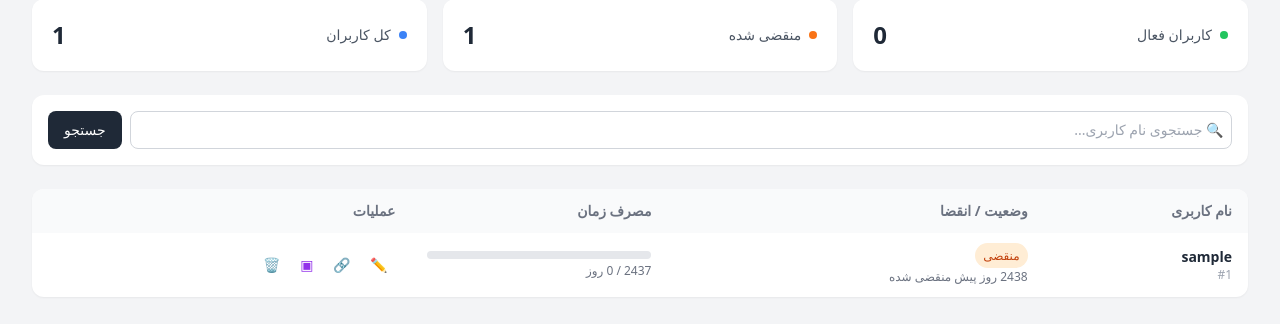
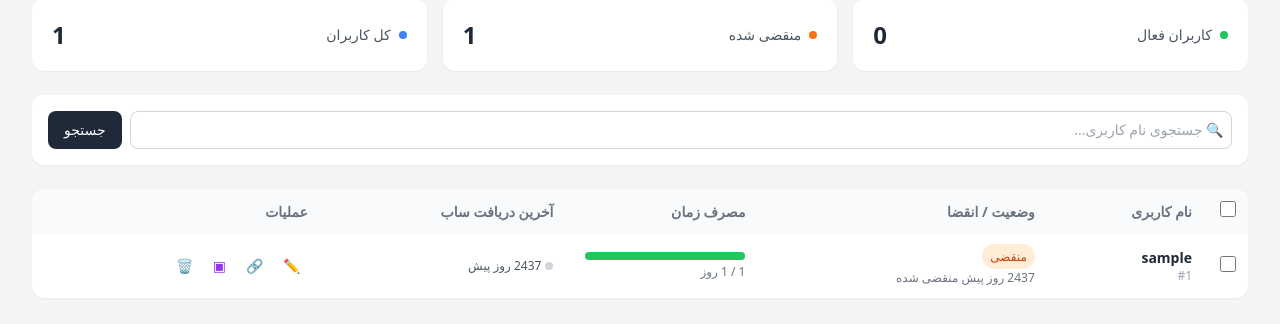
Before and after one commit to asd1asd00000/conf-to-sub, a FastAPI app: page /admin/users in a window 1280 px wide. Shown: the part 169-493 px from the top of the page. Run offline with FastAPI, Linux system fonts and the light colour scheme; tables that the repository leaves empty hold one stand-in row (values such as "Sample post"); some libraries are stand-ins or nearby versions.

Commit message:
Update users.html

```diff
--- a/app/templates/users.html
+++ b/app/templates/users.html
@@ -40,21 +40,18 @@
     <table class="w-full text-sm text-right">
         <thead class="bg-gray-50 text-gray-500">
             <tr>
+                <th class="px-3 py-3 w-10"><input type="checkbox" id="selectAll" onclick="toggleAll(this)" class="w-4 h-4"></th>
                 <th class="px-4 py-3">نام کاربری</th>
                 <th class="px-4 py-3">وضعیت / انقضا</th>
-                <th class="px-4 py-3 w-64">مصرف زمان</th>
+                <th class="px-4 py-3 w-48">مصرف زمان</th>
+                <th class="px-4 py-3">آخرین دریافت ساب</th>
                 <th class="px-4 py-3">عملیات</th>
             </tr>
         </thead>
         <tbody class="divide-y divide-gray-100">
         {% for user in users %}
-            {% set total_days = (user.expire_date - user.created_at).days %}
-            {% set used_days = (now - user.created_at).days %}
-            {% set percent = (used_days * 100) // total_days if total_days > 0 else 0 %}
-            {% if percent > 100 %}{% set percent = 100 %}{% endif %}
-            {% if percent < 0 %}{% set percent = 0 %}{% endif %}
-            {% set days_left = (user.expire_date - now).days %}
             <tr class="hover:bg-gray-50">
+                <td class="px-3 py-3"><input type="checkbox" class="userCheck w-4 h-4" value="{{ user.id }}" onclick="updateBulk()"></td>
                 <td class="px-4 py-3">
                     <div class="font-bold">{{ user.username }}</div>
                     <div class="text-xs text-gray-400">#{{ user.id }}</div>
@@ -62,30 +59,36 @@
                 <td class="px-4 py-3">
                     {% if not user.is_active %}
                         <span class="bg-gray-200 text-gray-700 px-2 py-1 rounded-full text-xs">غیرفعال</span>
-                    {% elif days_left >= 0 %}
+                    {% elif user.days_left >= 0 %}
                         <span class="bg-green-100 text-green-700 px-2 py-1 rounded-full text-xs">فعال</span>
                     {% else %}
                         <span class="bg-orange-100 text-orange-700 px-2 py-1 rounded-full text-xs">منقضی</span>
                     {% endif %}
-                    <div class="text-xs text-gray-500 mt-1">{% if days_left >= 0 %}{{ days_left }} روز مانده{% else %}{{ days_left * -1 }} روز پیش منقضی شده{% endif %}</div>
+                    <div class="text-xs text-gray-500 mt-1">{% if user.days_left >= 0 %}{{ user.days_left }} روز مانده{% else %}{{ user.days_left * -1 }} روز پیش منقضی شده{% endif %}</div>
                 </td>
                 <td class="px-4 py-3">
                     <div class="w-full bg-gray-200 rounded-full h-2">
-                        <div class="bg-green-500 h-2 rounded-full" style="width: {{ percent }}%"></div>
+                        <div class="bg-green-500 h-2 rounded-full" style="width: {{ user.percent }}%"></div>
                     </div>
-                    <div class="text-xs text-gray-500 mt-1">{{ used_days }} / {{ total_days }} روز</div>
+                    <div class="text-xs text-gray-500 mt-1">{{ user.used_days }} / {{ user.total_days }} روز</div>
+                </td>
+                <td class="px-4 py-3">
+                    <div class="flex items-center gap-1 text-xs">
+                        <span class="w-2 h-2 rounded-full {{ 'bg-green-500' if user.seen_recent else 'bg-gray-300' }}"></span>
+                        <span class="text-gray-600">{{ user.seen_txt }}</span>
+                    </div>
                 </td>
                 <td class="px-4 py-3">
                     <div class="flex items-center gap-1">
-                        <button title="ویرایش" onclick='openEditModal({{ user.id }}, "{{ user.username }}", {{ days_left if days_left > 0 else 0 }}, {{ "true" if user.is_active else "false" }})' class="p-2 rounded-lg hover:bg-blue-50 text-blue-600">✏️</button>
+                        <button title="ویرایش" onclick='openEditModal({{ user.id }}, "{{ user.username }}", {{ user.days_left if user.days_left > 0 else 0 }}, {{ "true" if user.is_active else "false" }})' class="p-2 rounded-lg hover:bg-blue-50 text-blue-600">✏️</button>
                         <button title="کپی لینک" onclick="copyText('{{ base_url }}/sub/{{ user.sub_uuid }}')" class="p-2 rounded-lg hover:bg-green-50 text-green-600">🔗</button>
-                        <button title="QR کد" onclick="showQR('{{ base_url }}/sub/{{ user.sub_uuid }}')" class="p-2 rounded-lg hover:bg-purple-50 text-purple-600">▣</button>
+                        <button title="QR کد" onclick="showQR({{ user.id }})" class="p-2 rounded-lg hover:bg-purple-50 text-purple-600">▣</button>
                         <button title="حذف" onclick="deleteUser({{ user.id }}, '{{ user.username }}')" class="p-2 rounded-lg hover:bg-red-50 text-red-600">🗑️</button>
                     </div>
                 </td>
             </tr>
         {% else %}
-            <tr><td colspan="4" class="px-4 py-10 text-center text-gray-400">کاربری یافت نشد.</td></tr>
+            <tr><td colspan="6" class="px-4 py-10 text-center text-gray-400">کاربری یافت نشد.</td></tr>
         {% endfor %}
         </tbody>
     </table>
@@ -94,32 +97,33 @@
 <!-- کارت‌های موبایل -->
 <div class="md:hidden space-y-3">
 {% for user in users %}
-    {% set total_days = (user.expire_date - user.created_at).days %}
-    {% set used_days = (now - user.created_at).days %}
-    {% set percent = (used_days * 100) // total_days if total_days > 0 else 0 %}
-    {% if percent > 100 %}{% set percent = 100 %}{% endif %}
-    {% if percent < 0 %}{% set percent = 0 %}{% endif %}
-    {% set days_left = (user.expire_date - now).days %}
     <div class="bg-white rounded-xl shadow-sm p-4">
         <div class="flex items-center justify-between mb-2">
-            <div class="font-bold">{{ user.username }} <span class="text-xs text-gray-400">#{{ user.id }}</span></div>
+            <div class="flex items-center gap-2">
+                <input type="checkbox" class="userCheck w-4 h-4" value="{{ user.id }}" onclick="updateBulk()">
+                <div class="font-bold">{{ user.username }} <span class="text-xs text-gray-400">#{{ user.id }}</span></div>
+            </div>
             {% if not user.is_active %}
                 <span class="bg-gray-200 text-gray-700 px-2 py-1 rounded-full text-xs">غیرفعال</span>
-            {% elif days_left >= 0 %}
+            {% elif user.days_left >= 0 %}
                 <span class="bg-green-100 text-green-700 px-2 py-1 rounded-full text-xs">فعال</span>
             {% else %}
                 <span class="bg-orange-100 text-orange-700 px-2 py-1 rounded-full text-xs">منقضی</span>
             {% endif %}
         </div>
-        <div class="text-xs text-gray-500 mb-2">{% if days_left >= 0 %}⏳ {{ days_left }} روز مانده{% else %}⌛ {{ days_left * -1 }} روز پیش منقضی شده{% endif %}</div>
+        <div class="text-xs text-gray-500 mb-1">{% if user.days_left >= 0 %}⏳ {{ user.days_left }} روز مانده{% else %}⌛ {{ user.days_left * -1 }} روز پیش منقضی شده{% endif %}</div>
+        <div class="text-xs text-gray-500 mb-2 flex items-center gap-1">
+            <span class="w-2 h-2 rounded-full {{ 'bg-green-500' if user.seen_recent else 'bg-gray-300' }}"></span>
+            آخرین دریافت ساب: {{ user.seen_txt }}
+        </div>
         <div class="w-full bg-gray-200 rounded-full h-2 mb-3">
-            <div class="bg-green-500 h-2 rounded-full" style="width: {{ percent }}%"></div>
+            <div class="bg-green-500 h-2 rounded-full" style="width: {{ user.percent }}%"></div>
         </div>
         <div class="flex items-center justify-between border-t border-gray-100 pt-3">
             <div class="flex gap-1">
-                <button onclick='openEditModal({{ user.id }}, "{{ user.username }}", {{ days_left if days_left > 0 else 0 }}, {{ "true" if user.is_active else "false" }})' class="p-2 rounded-lg bg-blue-50 text-blue-600">✏️</button>
+                <button onclick='openEditModal({{ user.id }}, "{{ user.username }}", {{ user.days_left if user.days_left > 0 else 0 }}, {{ "true" if user.is_active else "false" }})' class="p-2 rounded-lg bg-blue-50 text-blue-600">✏️</button>
                 <button onclick="copyText('{{ base_url }}/sub/{{ user.sub_uuid }}')" class="p-2 rounded-lg bg-green-50 text-green-600">🔗</button>
-                <button onclick="showQR('{{ base_url }}/sub/{{ user.sub_uuid }}')" class="p-2 rounded-lg bg-purple-50 text-purple-600">▣</button>
+                <button onclick="showQR({{ user.id }})" class="p-2 rounded-lg bg-purple-50 text-purple-600">▣</button>
             </div>
             <button onclick="deleteUser({{ user.id }}, '{{ user.username }}')" class="p-2 rounded-lg bg-red-50 text-red-600 text-xs">🗑️ حذف</button>
         </div>
@@ -127,6 +131,15 @@
 {% else %}
     <div class="bg-white rounded-xl shadow-sm p-10 text-center text-gray-400">کاربری یافت نشد.</div>
 {% endfor %}
+</div>
+
+<!-- نوار عملیات گروهی -->
+<div id="bulkBar" class="hidden fixed bottom-5 left-1/2 transform -translate-x-1/2 bg-gray-900 text-white rounded-full shadow-2xl px-5 py-3 z-50 flex items-center gap-3 text-sm">
+    <span><b id="bulkCount">0</b> مورد انتخاب شده</span>
+    <button onclick="bulkAction('activate')" class="bg-green-600 hover:bg-green-700 px-3 py-1 rounded-full text-xs">✅ فعال</button>
+    <button onclick="bulkAction('deactivate')" class="bg-orange-600 hover:bg-orange-700 px-3 py-1 rounded-full text-xs">⛔ غیرفعال</button>
+    <button onclick="bulkAction('delete')" class="bg-red-600 hover:bg-red-700 px-3 py-1 rounded-full text-xs">🗑️ حذف</button>
+    <button onclick="clearSelection()" class="text-gray-400 hover:text-white px-2">✕</button>
 </div>
 
 <!-- مودال ایجاد کاربر -->
@@ -153,7 +166,7 @@
         <form method="post" id="editForm">
             <label class="block text-sm text-gray-600 mb-1">نام کاربری</label>
             <input name="username" id="editUsername" required class="w-full p-2 border border-gray-300 rounded-lg mb-3 focus:ring-2 focus:ring-blue-500 focus:outline-none">
-            <label class="block text-sm text-gray-600 mb-1">اعتبار جدید از امروز (روز)</label>
+            <label class="block text-sm text-gray-600 mb-1">اعتبار از امروز (روز)</label>
             <input name="days" id="editDays" type="number" min="0" required class="w-full p-2 border border-gray-300 rounded-lg mb-3 focus:ring-2 focus:ring-blue-500 focus:outline-none">
             <label class="flex items-center gap-2 text-sm text-gray-600 mb-4">
                 <input name="is_active" id="editActive" type="checkbox" class="w-4 h-4">
@@ -171,13 +184,16 @@
 <div id="qrModal" class="hidden fixed inset-0 bg-black/50 z-50 flex items-center justify-center p-4" onclick="closeModal('qrModal')">
     <div class="bg-white rounded-xl shadow-2xl p-6 text-center" onclick="event.stopPropagation()">
         <h2 class="text-lg font-bold mb-3">▣ QR کد سابسکریپشن</h2>
-        <canvas id="qrCanvas" class="mx-auto mb-3"></canvas>
-        <p id="qrLink" class="text-xs text-gray-500 dir-ltr break-all max-w-[250px] mx-auto mb-3"></p>
+        <img id="qrImg" src="" class="mx-auto mb-3 w-[220px] h-[220px]">
         <button onclick="closeModal('qrModal')" class="bg-gray-200 text-gray-700 px-6 py-2 rounded-lg">بستن</button>
     </div>
 </div>
 
 <form id="deleteForm" method="post" class="hidden"></form>
+<form id="bulkForm" method="post" class="hidden">
+    <input type="hidden" name="action">
+    <input type="hidden" name="ids">
+</form>
 {% endblock %}
 
 {% block scripts %}
@@ -198,10 +214,35 @@
             f.submit();
         }
     }
-    function showQR(url){
-        document.getElementById('qrLink').textContent = url;
+    function showQR(id){
+        document.getElementById('qrImg').src = '/admin/users/' + id + '/qr?t=' + Date.now();
         document.getElementById('qrModal').classList.remove('hidden');
-        QRCode.toCanvas(document.getElementById('qrCanvas'), url, { width: 220, margin: 2 }, function(err){ if(err) console.error(err); });
+    }
+    function updateBulk(){
+        const boxes = document.querySelectorAll('.userCheck:checked');
+        const all = document.querySelectorAll('.userCheck');
+        document.getElementById('bulkCount').textContent = boxes.length;
+        document.getElementById('bulkBar').classList.toggle('hidden', boxes.length === 0);
+        const sel = document.getElementById('selectAll');
+        if (sel) sel.checked = all.length > 0 && boxes.length === all.length;
+    }
+    function toggleAll(el){
+        document.querySelectorAll('.userCheck').forEach(b => b.checked = el.checked);
+        updateBulk();
+    }
+    function clearSelection(){
+        document.querySelectorAll('.userCheck').forEach(b => b.checked = false);
+        updateBulk();
+    }
+    function bulkAction(action){
+        const ids = [...document.querySelectorAll('.userCheck:checked')].map(b => b.value).join(',');
+        if(!ids) return;
+        if(action === 'delete' && !confirm('کاربران انتخاب‌شده برای همیشه حذف شوند؟')) return;
+        const f = document.getElementById('bulkForm');
+        f.action = '/admin/users/bulk';
+        f.querySelector('[name=action]').value = action;
+        f.querySelector('[name=ids]').value = ids;
+        f.submit();
     }
 </script>
 {% endblock %}
```
